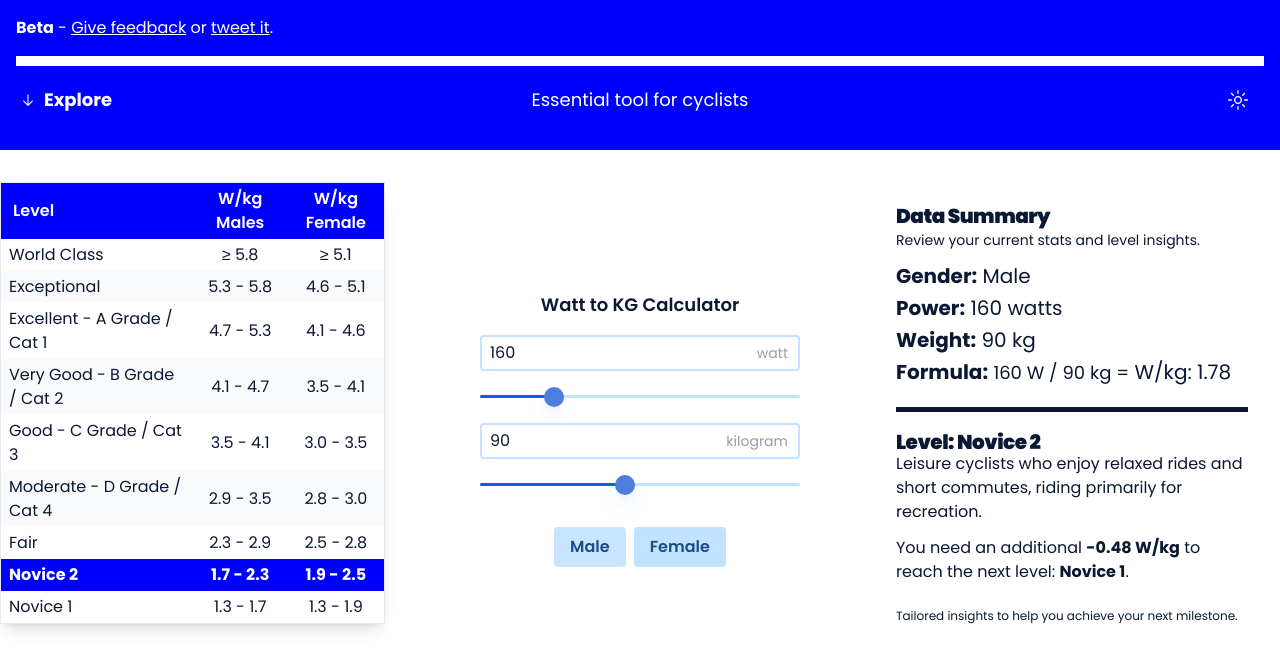
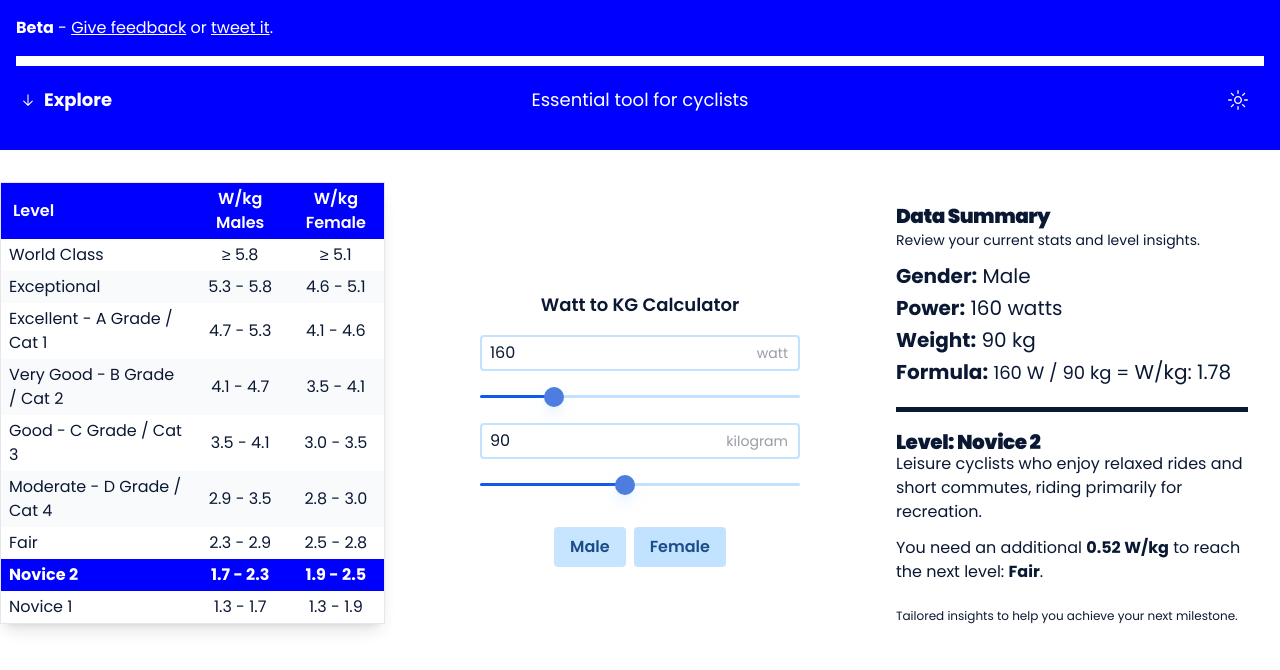
Before and after one commit to Roysignaler/wkg, a Next.js app: page / in a window 1280 px wide. Shown: the top 670 px of the page. Built offline with nearby package versions, Linux system fonts and the light colour scheme.

Commit message:
Fixed it

```diff
--- a/src/app/components/DataSummaryCard.tsx
+++ b/src/app/components/DataSummaryCard.tsx
@@ -73,8 +73,8 @@ export default function DataSummaryCard({
             {nextLevel && (
               <p className="mt-3 text-base">
                 You need an additional{" "}
-                <strong>{(nextLevel.min - wpk).toFixed(2)} W/kg</strong> to
-                reach the next level: <strong>{nextLevel.name}</strong>.
+                <strong>{Math.abs(nextLevel.min - wpk).toFixed(2)} W/kg</strong>{" "}
+                to reach the next level: <strong>{nextLevel.name}</strong>.
               </p>
             )}
           </div>
--- a/src/app/page.tsx
+++ b/src/app/page.tsx
@@ -28,15 +28,19 @@ export default function Home() {
 
   const wpk = parseFloat(result.split(": ")[1]) || 0;
   const { currentLevel, nextLevel } = (() => {
-    const selectedLevels = levels[gender as keyof typeof levels] || [];
+    const selectedLevels = (levels[gender as keyof typeof levels] || []).sort(
+      (a, b) => b.min - a.min
+    );
     let current = null;
     let next = null;
 
     for (let i = 0; i < selectedLevels.length; i++) {
       const level = selectedLevels[i];
+
       if (wpk >= level.min && (level.max === undefined || wpk < level.max)) {
         current = level;
-        next = selectedLevels[i + 1] || null;
+        // The next level would be the one with a higher minimum requirement than the current level
+        next = selectedLevels[i - 1] || null;
         break;
       }
     }
```
